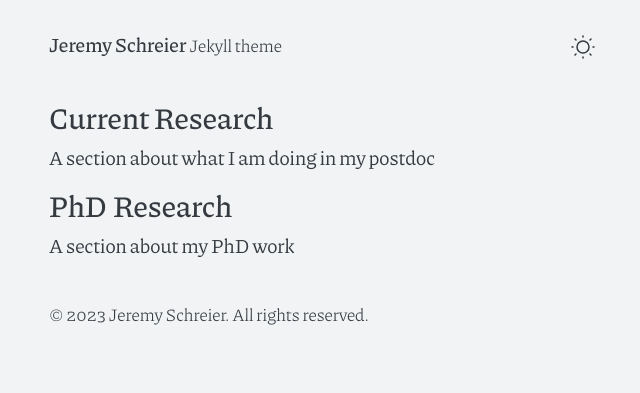
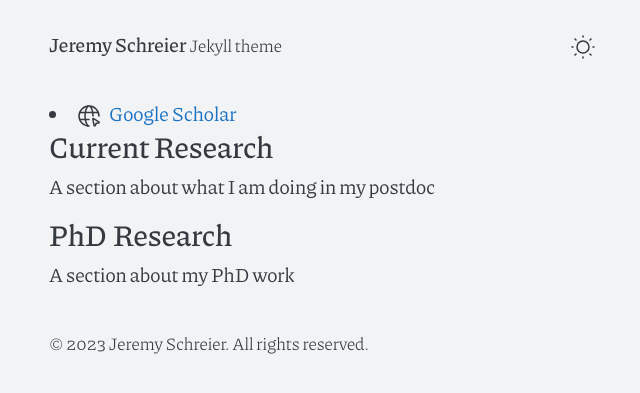
Before and after one commit to jschreie/jschreie.github.io, a Jekyll site: the page built from cv.md, in a window 1280 px wide. Shown: the top 393 px of the page, without its empty margins (318-958 px from the left). Built offline with Jekyll 4.4.1, drawn with Linux system fonts in a browser that asks for light colours.

Commit message:
Update cv.md

```diff
--- a/cv.md
+++ b/cv.md
@@ -2,6 +2,8 @@
 layout: cv
 title: Current & Past Research
 ---
+
+<li><span class="li-icon">{% include svg/internet.svg %}</span><a href="https://scholar.google.com/citations?user=y0hBZP0AAAAJ&hl=en&oi=a">Google Scholar</a></li>
 
 # Current Research
 
```
